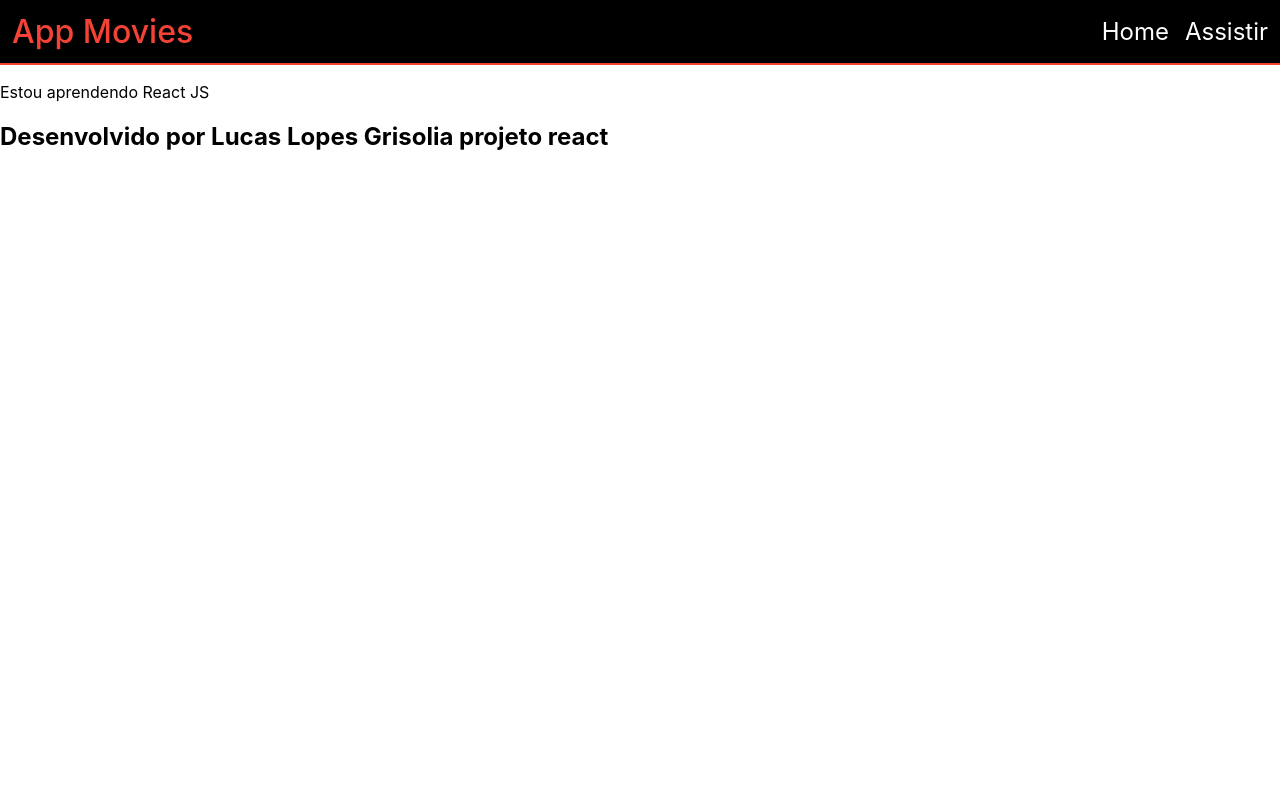
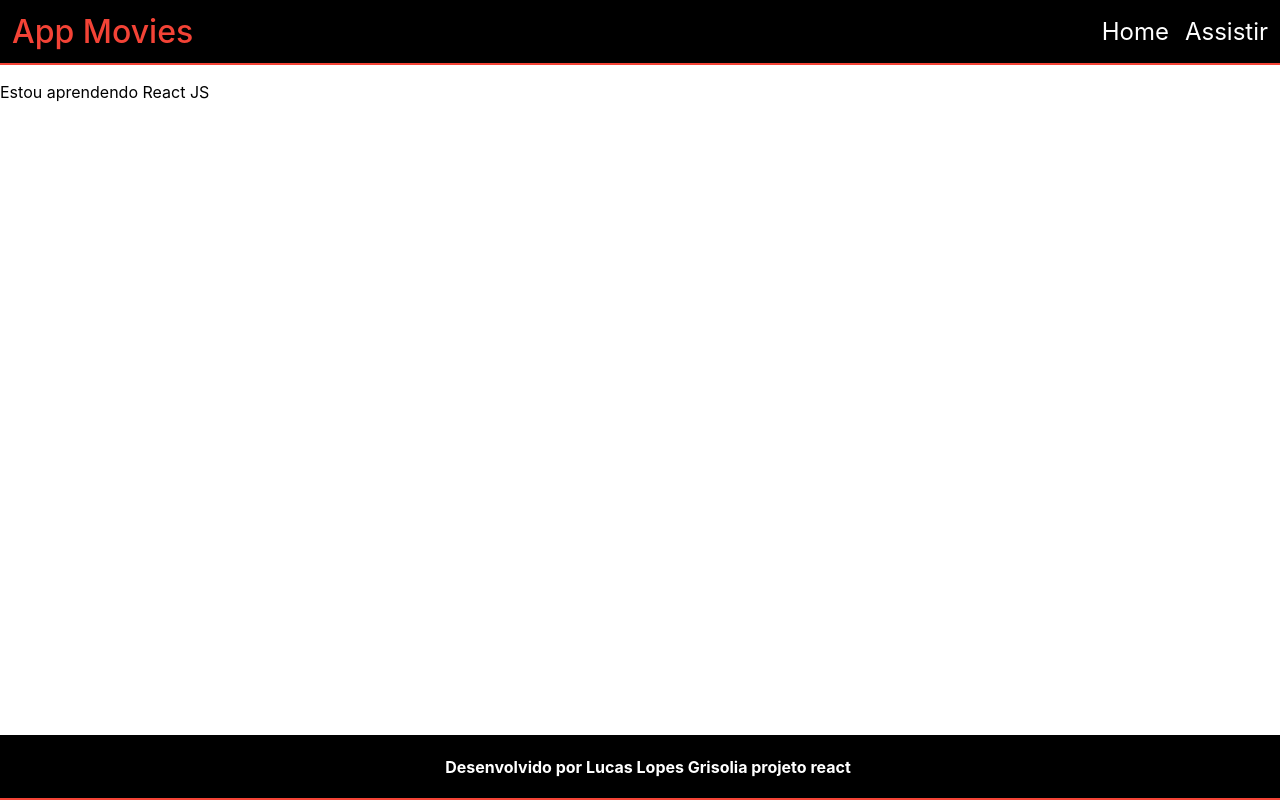
Before and after one commit to lucaslopes661/App-Movies, a React (Create React App) app: page / in a window 1280 px wide. Built offline with nearby package versions, Linux system fonts and the light colour scheme; the HTML template or start-up script is replaced by a standard one.

Commit message:
Header e footer configurados de forma simples, será melhorado

```diff
--- a/src/components/Footer/Footer.module.css
+++ b/src/components/Footer/Footer.module.css
@@ -0,0 +1,17 @@
+footer {
+    position: fixed;
+    bottom: 0;
+    width: 100%;
+    display: flex;
+    align-items: center;
+    justify-content: center;
+    background-color: #000;
+    color: #fff;
+    border-bottom: 2px solid #f44336;
+    padding: 0.5rem;
+}
+
+.footer h2{
+    font-size: 1rem;
+
+}
```
